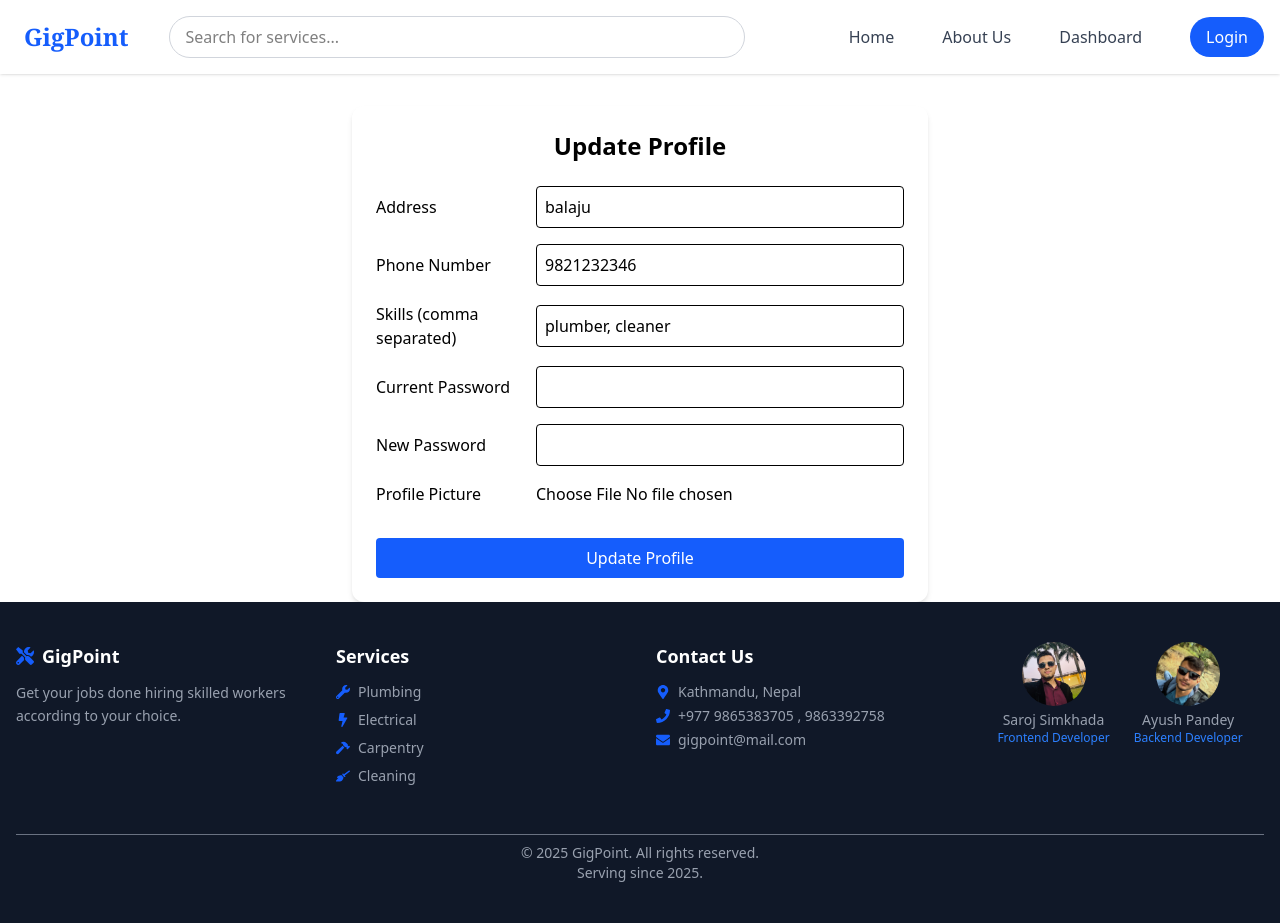
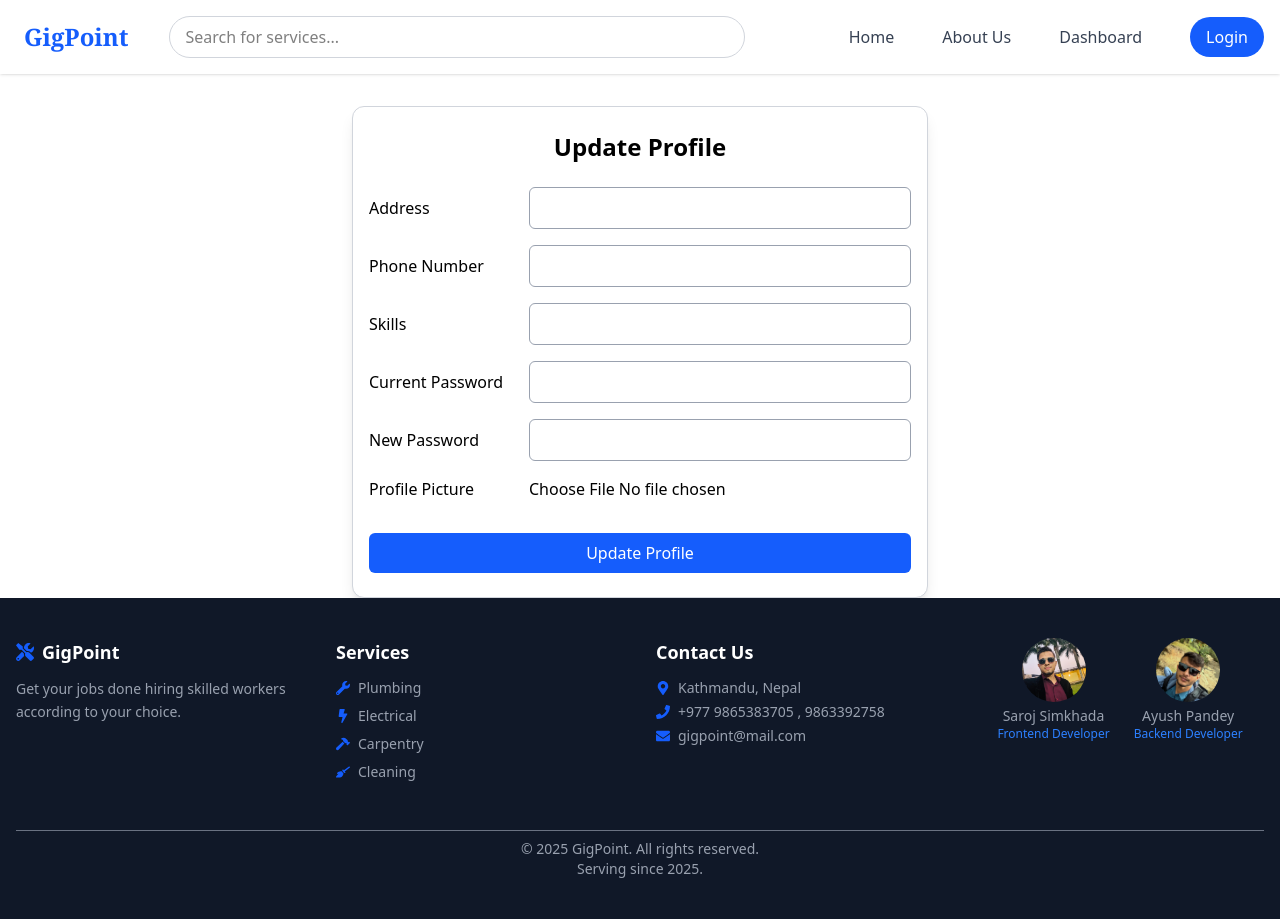
Before and after one commit to saroz-Xplore/gigpoint-frontend, a React (Vite) app: page /update-profile in a window 1280 px wide. Built offline with nearby package versions, Linux system fonts and the light colour scheme; no server answers.

Commit message:
userloggingsolve

```diff
--- a/src/components/WorkerProfileUpdate.jsx
+++ b/src/components/WorkerProfileUpdate.jsx
@@ -1,4 +1,6 @@
 import React, { useEffect, useState } from "react";
+
+const backendUrl= import.meta.env.VITE_BASE_URL
 
 const WorkerProfileUpdate = () => {
   const [formData, setFormData] = useState({
@@ -9,22 +11,39 @@ const WorkerProfileUpdate = () => {
     newPassword: "",
   });
 
+  const [originalData, setOriginalData] = useState({});
+  const [profilePicture, setProfilePicture] = useState(null);
+
   useEffect(() => {
-    const fetchedSkills = `["plumber", "cleaner"]`;
-    let parsedSkills;
+  const fetchProfile = async () => {
     try {
-      parsedSkills = JSON.parse(fetchedSkills);
-    } catch (e) {
-      parsedSkills = [];
-    }
+      const res = await fetch(`${backendUrl}auth/my`, {
+        credentials: "include",
+      });
+      const data = await res.json();
 
       setFormData({
-      address: "balaju",
-      phoneNo: "9821232346",
-      skills: parsedSkills.join(", "),
+        address: data.address || "",
+        phoneNo: data.phoneNo || "",
+        skills: Array.isArray(data.skills) ? data.skills.join(", ") : "",
         currentPassword: "",
         newPassword: "",
       });
+
+      setOriginalData({
+        address: data.address || "",
+        phoneNo: data.phoneNo || "",
+        skills: Array.isArray(data.skills) ? data.skills.join(", ") : "",
+      });
+
+      setLoading(false);
+    } catch (err) {
+      console.error("Error fetching profile:", err);
+      setLoading(false);
+    }
+  };
+
+  fetchProfile();
 }, []);
 
   const handleChange = (e) => {
@@ -32,73 +51,93 @@ const WorkerProfileUpdate = () => {
     setFormData((prev) => ({ ...prev, [name]: value }));
   };
 
+  const handleFileChange = (e) => {
+    setProfilePicture(e.target.files[0]);
+  };
+
+  const handleSubmit = async (e) => {
+  e.preventDefault();
+  const updatedFields = {};
+
+  for (const key in formData) {
+    if (
+      formData[key] &&
+      (formData[key] !== originalData[key] || key.includes("Password"))
+    ) {
+      updatedFields[key] = formData[key];
+    }
+  }
+
+  if (updatedFields.skills) {
+    updatedFields.skills = updatedFields.skills
+      .split(",")
+      .map((s) => s.trim())
+      .filter(Boolean);
+  }
+
+  const formToSend = new FormData();
+  Object.entries(updatedFields).forEach(([key, value]) => {
+    if (Array.isArray(value)) {
+      value.forEach((v) => formToSend.append(`${key}[]`, v));
+    } else {
+      formToSend.append(key, value);
+    }
+  });
+
+  if (profilePicture) {
+    formToSend.append("profilePicture", profilePicture);
+  }
+
+  try {
+    const res = await fetch(`${backendUrl}auth/update`, {
+      method: "PUT",
+      credentials: "include",
+      body: formToSend,
+    });
+
+    const result = await res.json();
+    console.log("Update successful:", result);
+  } catch (err) {
+    console.error("Update failed:", err);
+  }
+};
+
   return (
-    <div className="max-w-xl mx-auto mt-8 p-6 bg-white rounded-xl shadow-md">
+    <div className="max-w-xl mx-auto mt-8 p-6 bg-white rounded-xl shadow-lg border border-gray-300 w-full sm:px-4">
       <h2 className="text-2xl font-bold mb-6 text-center">Update Profile</h2>
-      <form className="space-y-4">
-        <div className="flex items-center">
-          <label className="w-40 font-medium">Address</label>
+      <form className="space-y-4" onSubmit={handleSubmit}>
+        {[
+          { label: "Address", name: "address", type: "text" },
+          { label: "Phone Number", name: "phoneNo", type: "text" },
+          { label: "Skills", name: "skills", type: "text" },
+          { label: "Current Password", name: "currentPassword", type: "password" },
+          { label: "New Password", name: "newPassword", type: "password" },
+        ].map(({ label, name, type }) => (
+          <div key={name} className="flex flex-col sm:flex-row sm:items-center">
+            <label className="sm:w-40 font-medium mb-1 sm:mb-0">{label}</label>
             <input
-            type="text"
-            name="address"
-            value={formData.address}
+              type={type}
+              name={name}
+              value={formData[name]}
               onChange={handleChange}
-            className="flex-1 p-2 border rounded"
+              className="flex-1 p-2 border border-gray-400 rounded-md focus:outline-none focus:ring-2 focus:ring-blue-500"
             />
           </div>
+        ))}
 
-        <div className="flex items-center">
-          <label className="w-40 font-medium">Phone Number</label>
+        <div className="flex flex-col sm:flex-row sm:items-center">
+          <label className="sm:w-40 font-medium mb-1 sm:mb-0">Profile Picture</label>
           <input
-            type="text"
-            name="phoneNo"
-            value={formData.phoneNo}
-            onChange={handleChange}
-            className="flex-1 p-2 border rounded"
+            type="file"
+            accept="image/*"
+            onChange={handleFileChange}
+            className="flex-1"
           />
-        </div>
-
-        <div className="flex items-center">
-          <label className="w-40 font-medium">Skills (comma separated)</label>
-          <input
-            type="text"
-            name="skills"
-            value={formData.skills}
-            onChange={handleChange}
-            className="flex-1 p-2 border rounded"
-          />
-        </div>
-
-        <div className="flex items-center">
-          <label className="w-40 font-medium">Current Password</label>
-          <input
-            type="password"
-            name="currentPassword"
-            value={formData.currentPassword}
-            onChange={handleChange}
-            className="flex-1 p-2 border rounded"
-          />
-        </div>
-
-        <div className="flex items-center">
-          <label className="w-40 font-medium">New Password</label>
-          <input
-            type="password"
-            name="newPassword"
-            value={formData.newPassword}
-            onChange={handleChange}
-            className="flex-1 p-2 border rounded"
-          />
-        </div>
-
-        <div className="flex items-center">
-          <label className="w-40 font-medium">Profile Picture</label>
-          <input type="file" />
         </div>
 
         <button
           type="submit"
-          className="w-full mt-4 bg-blue-600 hover:bg-blue-700 text-white py-2 rounded"
+          className="w-full mt-4 bg-blue-600 hover:bg-blue-700 text-white py-2 rounded-md transition duration-200"
         >
           Update Profile
         </button>
--- a/src/components/header.jsx
+++ b/src/components/header.jsx
@@ -93,13 +93,18 @@ const NavigationLinks = ({ user, handleLogout, isMobile }) => {
   const [dropdownOpen, setDropdownOpen] = React.useState(false);
   const navigate = useNavigate();
 
-  const dashboardPath = user?.role === "worker" ? "/worker-dashboard" : "/user-dashboard";
+  const dashboardPath = (() => {
+  if (!user || !user.role) return "/dashboard";
+  if (user.role === "worker") return "/worker-dashboard";
+  if (user.role === "user") return "/user-dashboard";
+  return "/dashboard";
+})();
 
-  const links = [
-    { to: "/", label: "Home" },
-    { to: "/about", label: "About Us" },
-    { to: user ? dashboardPath : "/login", label: "Dashboard" },
-  ];
+const links = [
+  { to: "/", label: "Home" },
+  { to: "/about", label: "About Us" },
+  { to: dashboardPath, label: "Dashboard" },
+];
 
   return (
     <nav className={`flex ${isMobile ? "flex-col space-y-3 px-2" : "space-x-12 items-center"}`}>
--- a/src/main.jsx
+++ b/src/main.jsx
@@ -9,7 +9,6 @@ import  Dashboard  from './pages/Dashboard.jsx'
 import LoginPage from './pages/LoginPage.jsx'
 import  WorkerSignup  from './pages/WorkerSignup.jsx'
 import UserDashboard from './pages/UserDashboard.jsx'
-import OAuthHandler from './pages/OAuthHandler.jsx'
 import UserContextProvider from './context/UserContextProvider.jsx'
 import WorkerDashboard from './pages/WorkerDashboard.jsx'
 import GoogleCallbackHandler from './pages/GoogleCallBackHandler.jsx'
@@ -43,10 +42,6 @@ const router = createBrowserRouter([
       {
         path: "/worker-signup",
         element: <WorkerSignup />
-      },
-      {
-        path: "/oauth-handler",
-        element: <OAuthHandler />
       },
       {
         path: "/user-dashboard",
--- a/src/pages/OAuthHandler.jsx
+++ /dev/null
@@ -1,30 +0,0 @@
-import { useEffect } from "react";
-import { useLocation, useNavigate } from "react-router-dom";
-import { useUser } from "../context/UserContextProvider.jsx";
-
-const backendUrl = import.meta.env.VITE_BASE_URL
-console.log(backendUrl);
-
-const OAuthHandler = () => {
-  const location = useLocation();
-  const navigate = useNavigate();
-  const { setUser } = useUser();
-
-  fetch(`${backendUrl}auth/my`, {
-  credentials: "include",
-})
-  .then((res) => res.json())
-  .then((data) => {
-    if (data?.data) {
-      setUser({ fullName: data.data.fullName || "User" });
-      navigate("/user-dashboard");
-    } else {
-      navigate("/login");
-    }
-  })
-  .catch(() => navigate("/login"));
-
-  return <p className="text-center mt-20">Logging you in...</p>;
-};
-
-export default OAuthHandler;
--- a/src/pages/UserDashboard.jsx
+++ b/src/pages/UserDashboard.jsx
@@ -8,7 +8,7 @@ const UserDashboard = () => {
   const dropdownRef = useRef();
 
   useEffect(() => {
-  fetch(`${backend}auth/my`, {
+  fetch(`${backendUrl}auth/my`, {
     credentials: "include",
   })
     .then((res) => res.json())
```
Lines whose indentation alone changed are shown as unchanged.
